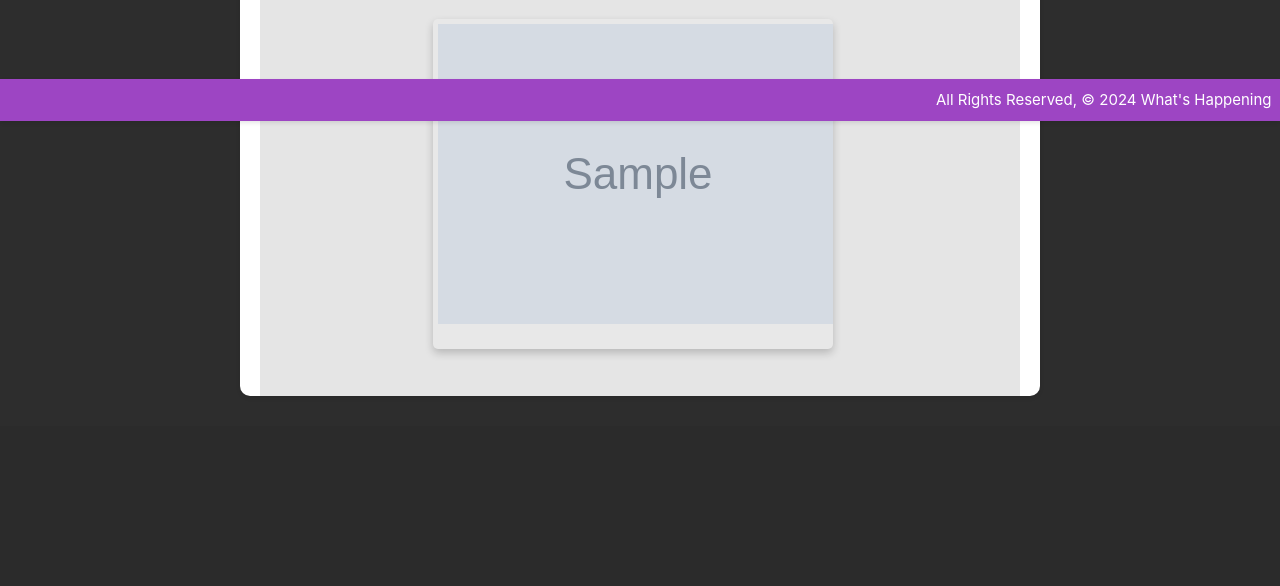
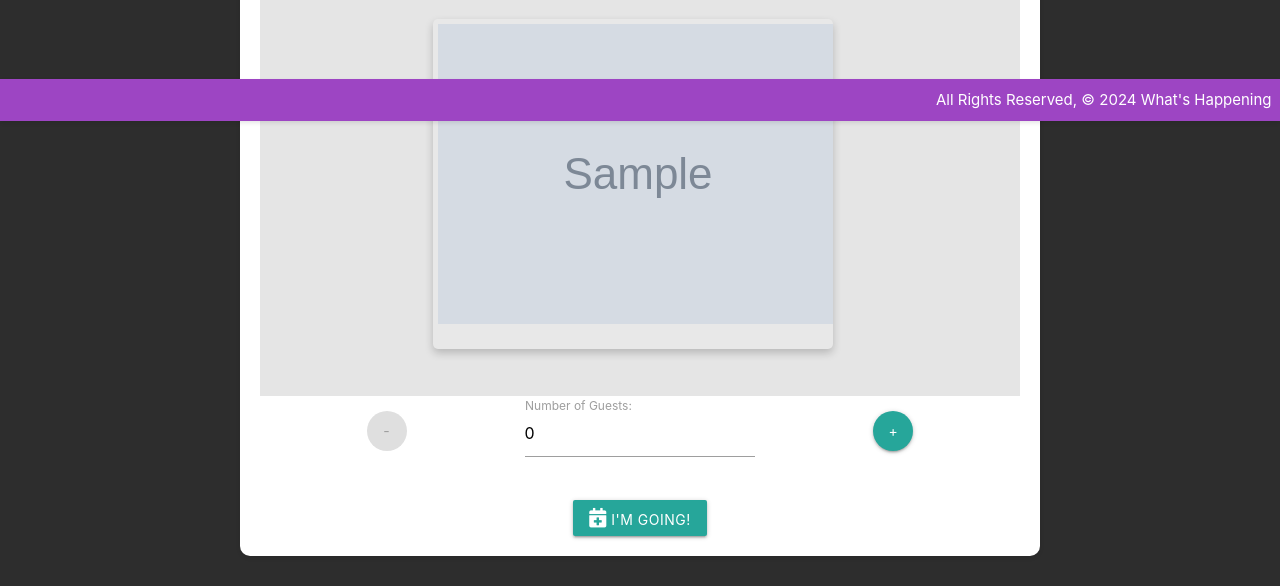
Before and after one commit to Quantumcode9/whats-happening, a Django app: page /events/catagories/1/ in a window 1280 px wide. Shown: the part 679-1265 px from the top of the page. Before the commit the page ends 1075 px from the top, so only its background shows below. Run offline with Django 5.2, Linux system fonts and the light colour scheme; tables that the repository leaves empty hold one stand-in row (values such as "Sample post"); grey boxes marked "Sample" are stand-in pictures; a database or web service that is not in the repository returns one stand-in record (values such as "Sample title"); data that the repository does not hold is empty; some libraries are stand-ins or nearby versions.

Commit message:
create model from external api when making reservation (with Brian)

```diff
--- a/whats_happening/main_app/templates/events/categories/event_detail.html
+++ b/whats_happening/main_app/templates/events/categories/event_detail.html
@@ -57,7 +57,29 @@
                 </div>
             </div>
 
-
+            <div class="row">
+                <form action="{% url 'assoc_external_reservation' %}" method="post">
+                    <input type="hidden" name="name" value="{{ event.name}}">
+                    <input type="hidden" name="description" value="{{ event.description}}">
+                    <input type="hidden" name="date" value="{{ event.start_date}}">
+                    <input type="hidden" name="time" value="{{ event.start_time}}">
+                    <input type="hidden" name="id" value="{{ event.event_id}}">
+                    {% csrf_token %}
+                    <div class="row">
+                        <div class="input-field col s4">
+                            <a class="btn-floating btn waves-effect waves-light red white-text disabled" href="javascript:decrement()" id="minus-button">-</a>
+                        </div>
+                        <div class="input-field col s4">
+                            <label for="guests">Number of Guests:</label>
+                            <input type="number" name="guests" min="0" max="10" value="0" id="guests">
+                        </div>
+                        <div class="input-field col s4">
+                            <a class="btn-floating btn waves-effect waves-light white-text" href="javascript:increment()"" id="plus-button">+</a>
+                        </div>
+                    </div>
+                    <button type="submit" class="btn"><i class="fas fa-calendar-plus"></i> I'm Going!</button>
+                </form>
+            </div>
 
 
 
--- a/whats_happening/main_app/urls.py
+++ b/whats_happening/main_app/urls.py
@@ -34,6 +34,7 @@ urlpatterns = [
     path('event/<int:pk>/edit/', views.EventEdit.as_view(), name='event_edit'),
     path('event/<int:pk>/delete/', views.EventDelete.as_view(), name='event_delete'),
     path('events/<int:event_id>/assoc_reservation/', views.assoc_reservation, name="assoc_reservation"),
+    path('events/assoc_reservation/', views.assoc_external_reservation, name="assoc_external_reservation"),
     path('events/<int:event_id>/unassoc_reservation/<int:reservation_id>', views.unassoc_reservation, name="unassoc_reservation"),
 
     path('event/<int:event_id>/edit_reservation/<int:reservation_id>', views.edit_reservation, name='event_edit_reservation'),
--- a/whats_happening/main_app/views.py
+++ b/whats_happening/main_app/views.py
@@ -10,6 +10,7 @@ from django.views.generic.edit import CreateView, UpdateView, DeleteView
 from django.views.generic import ListView
 from django.views.generic.detail import DetailView
 from django.utils.dateparse import parse_date, parse_time
+from django.contrib.auth.models import User
 
 from .models import Event, Venue, Reservation
 from .forms import EventForm, VenueForm, SearchForm
@@ -209,6 +210,34 @@ def assoc_reservation(request, event_id):
     return redirect('detail', event_id=event_id)
 
 @login_required
+def assoc_external_reservation(request):
+    # Create the reservation
+    reservation = Reservation()
+    reservation.attendee = request.user
+    reservation.guests = request.POST["guests"]
+    reservation.save()
+
+    # Add it to the event
+    # create an event from ticketmaster!
+
+
+    # 'image_url': event.get('images', [])[0].get('url') if event.get('images') else None,
+    # 'venue': venue_name
+
+    event = Event()
+    event.name = request.POST["name"]
+    event.description = request.POST["description"]
+    event.date = parse_date(request.POST["date"])
+    event.time = parse_time(request.POST["time"])
+    event.owner = User.objects.get(username='TheMachine')
+    event.save()
+
+    event.reservations.add(reservation)
+
+    # Redirect to event detail
+    return redirect('detail', event_id=event.id)
+
+@login_required
 def unassoc_reservation(request, event_id, reservation_id):
     # Target the event
     Event.objects.get(id=event_id).reservations.remove(reservation_id)
```
